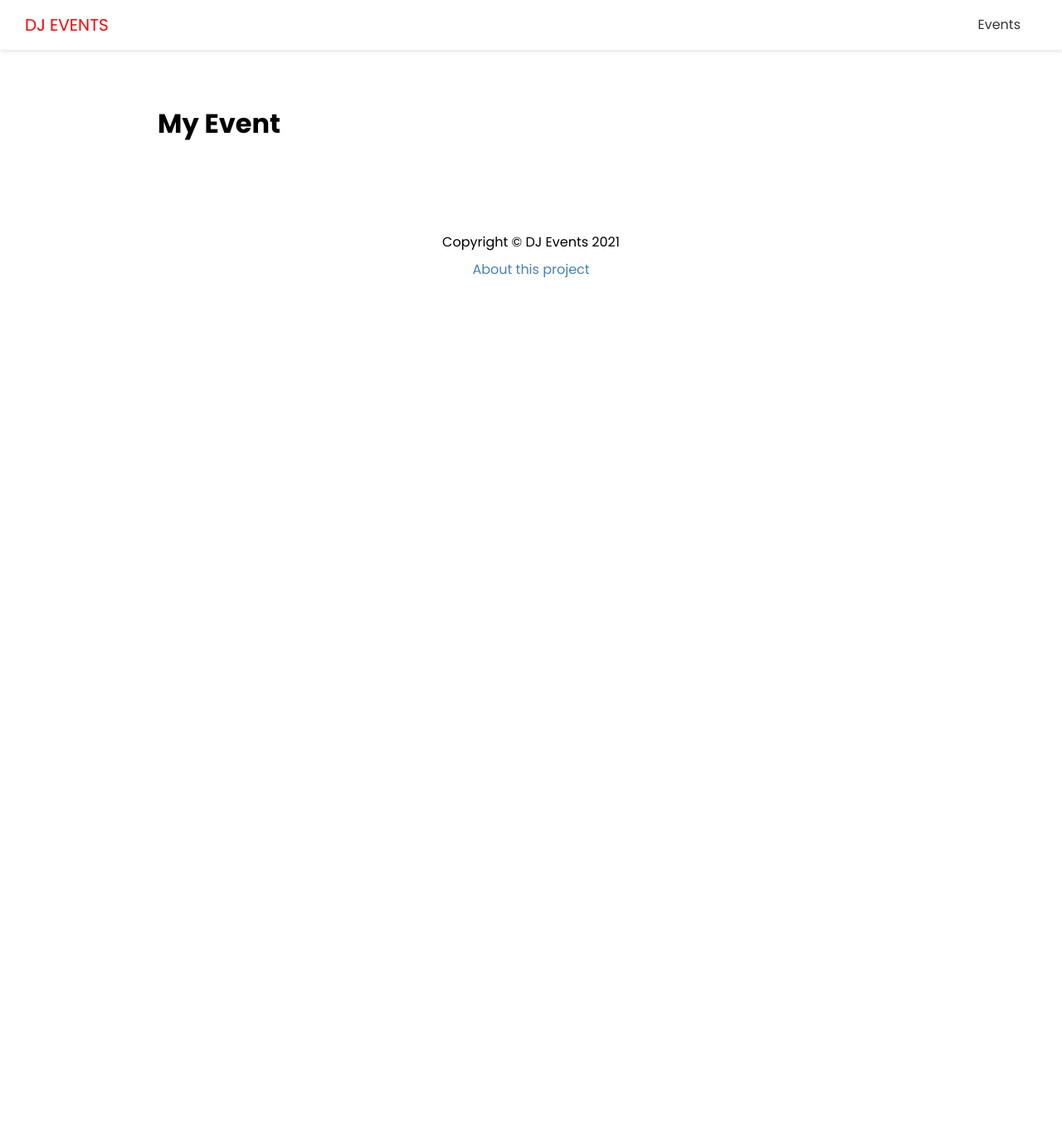
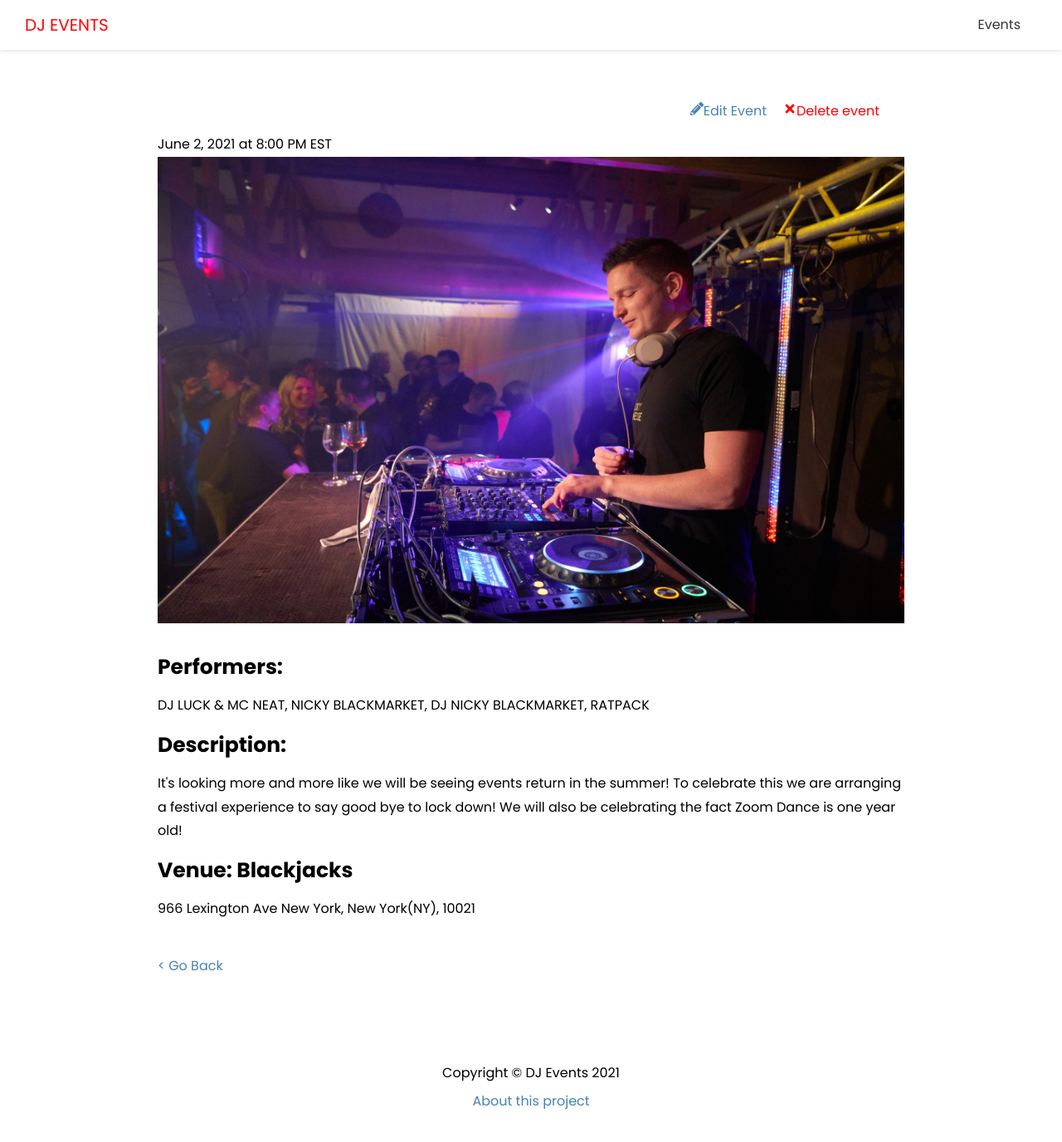
Before and after one commit to TommmyKelly/Next-dj-events, a Next.js app: page /events/boom-dance-festival-experience in a window 1280 px wide. Shown: the top 1376 px of the page at 83% size. Before the commit the page ends 800 px from the top, so only its background shows below. Built offline with nearby package versions, Linux system fonts and the light colour scheme; no server answers.

Commit message:
Added staticProps and staticPaths for single event page

```diff
--- a/pages/events/[slug].js
+++ b/pages/events/[slug].js
@@ -1,9 +1,80 @@
 import Layout from "@/components/Layout";
+import { API_URL } from "@/config/index";
+import styles from "@/styles/Event.module.css";
+import Link from "next/link";
+import Image from "next/image";
+import { FaPencilAlt, FaTimes } from "react-icons/fa";
 
-export default function EventPage() {
+export default function EventPage({ evt }) {
+  const deleteEvent = (e) => {
+    console.log("delete");
+  };
+
   return (
     <Layout>
-      <h1>My Event</h1>
+      <div className={styles.event}>
+        <div className={styles.controls}>
+          <Link href={`/events/edit/${evt.id}`}>
+            <a>
+              <FaPencilAlt />
+              Edit Event
+            </a>
+          </Link>
+          <a href='#' className={styles.delete} onClick={deleteEvent}>
+            <FaTimes />
+            Delete event
+          </a>
+        </div>
+        <span>
+          {evt.date} at {evt.time}
+        </span>
+        {evt.image && (
+          <div className={styles.image}>
+            <Image src={evt.image} width={960} height={600} />
+          </div>
+        )}
+        <h3>Performers:</h3>
+        <p>{evt.performers}</p>
+        <h3>Description:</h3>
+        <p>{evt.description}</p>
+        <h3>Venue: {evt.venue}</h3>
+        <p>{evt.address}</p>
+
+        <Link href='/events'>
+          <a className={styles.back}>{"<"} Go Back</a>
+        </Link>
+      </div>
     </Layout>
   );
 }
+
+export async function getStaticPaths() {
+  const res = await fetch(`${API_URL}/api/events`);
+  const events = await res.json();
+
+  const paths = events.map((evt) => ({
+    params: { slug: evt.slug },
+  }));
+
+  return {
+    paths,
+    fallback: true,
+  };
+}
+
+export async function getStaticProps({ params: { slug } }) {
+  const res = await fetch(`${API_URL}/api/events/${slug}`);
+  const events = await res.json();
+  return {
+    props: { evt: events[0] },
+    revalidate: 1,
+  };
+}
+
+// export async function getServerSideProps({ query: { slug } }) {
+//   const res = await fetch(`${API_URL}/api/events/${slug}`);
+//   const events = await res.json();
+//   return {
+//     props: { evt: events[0] },
+//   };
+// }
--- /dev/null
+++ b/styles/Event.module.css
@@ -0,0 +1,32 @@
+.event {
+  position: relative;
+  padding-top: 40px;
+}
+
+.event h3 {
+  font-size: 25px;
+}
+
+.event p {
+  margin: 10px 0;
+}
+
+.image {
+  margin-bottom: 20px;
+}
+
+.controls {
+  position: absolute;
+  right: 30px;
+  top: 0;
+}
+
+.delete {
+  margin-left: 20px;
+  color: red;
+}
+
+.back {
+  display: block;
+  margin-top: 40px;
+}
```
Also changed, not shown: pages/events/index.js (+19 -2 lines), pages/index.js (+7 -1 lines).
